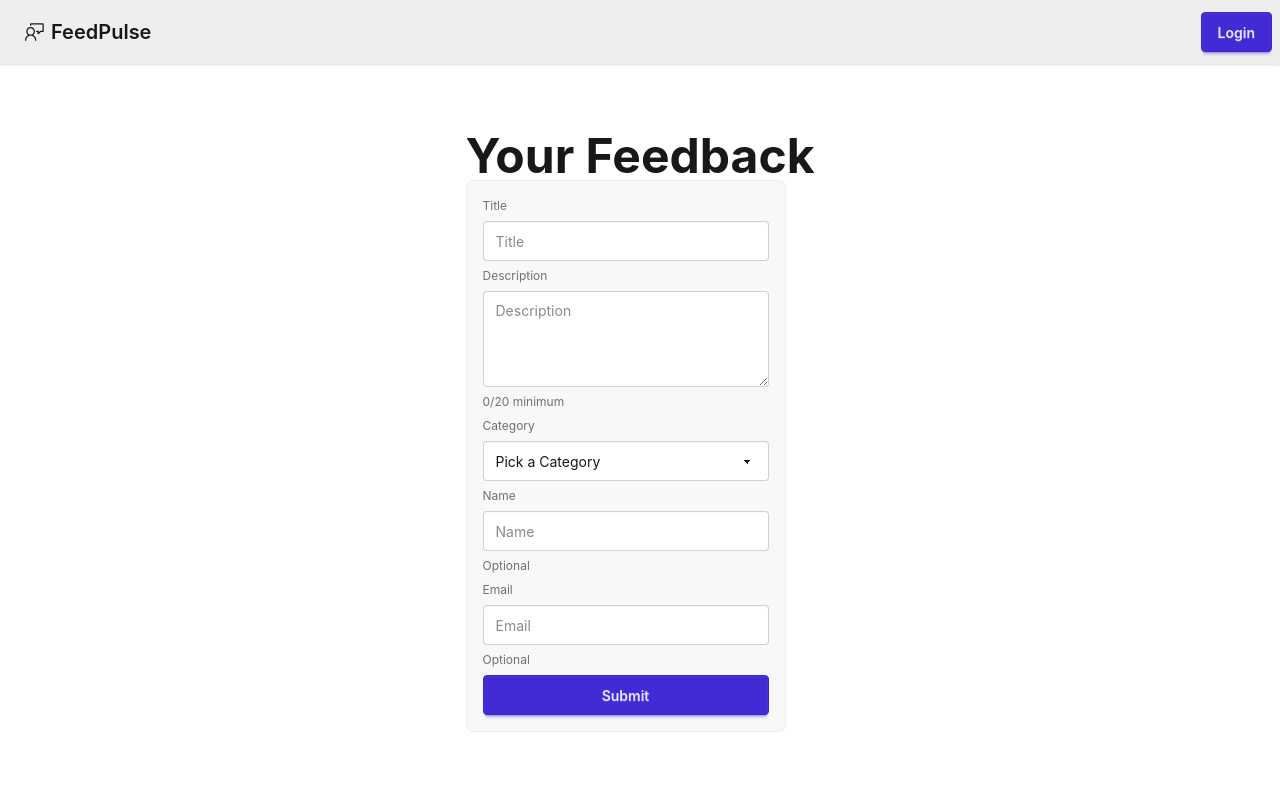
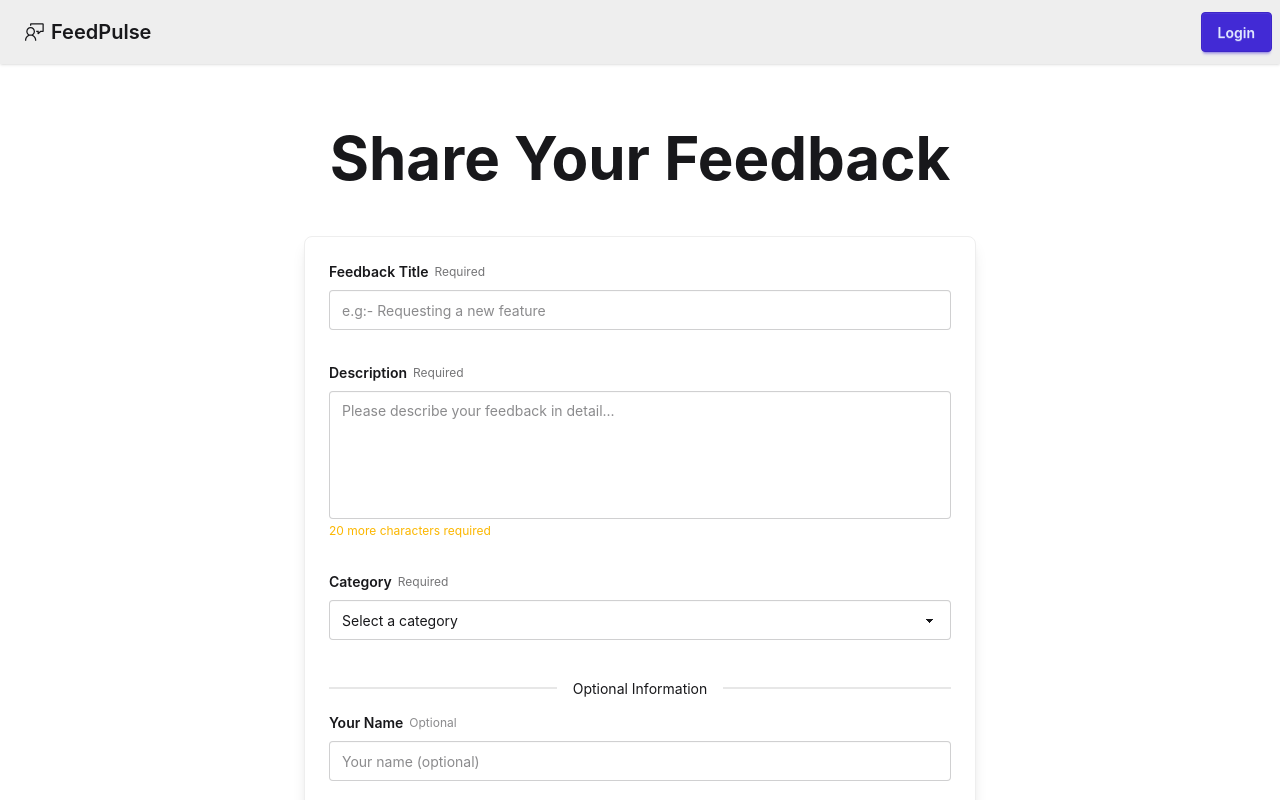
Before and after one commit to I-k-a-r-o-s/feedpulse_frontend, a React app: page / in a window 1280 px wide. Shown: the top 800 px of the page. Built offline with nearby package versions, Linux system fonts and the light colour scheme; the HTML template or start-up script is replaced by a standard one.

Commit message:
Landing page visual improvement assited with copilot

```diff
--- a/src/pages/Home.jsx
+++ b/src/pages/Home.jsx
@@ -1,5 +1,6 @@
 import { useState } from "react";
 import toast from "react-hot-toast";
+import { GoCheck } from "react-icons/go";
 
 const Home = () => {
   const [formData, setFormData] = useState({
@@ -35,82 +36,159 @@ const Home = () => {
     }
   };
   return (
-    <div className="hero bg-base-100 min-h-[calc(100vh-4rem)]">
-      <div className="hero-content text-center">
-        <div className="max-w-md">
-          <h1 className="text-5xl font-bold">Your Feedback</h1>
-          <form onSubmit={handleSubmit}>
-            <fieldset className="fieldset bg-base-200 border-base-300 rounded-box w-xs border p-4">
-              <label className="label">Title</label>
+    <div className="hero bg-base-100 min-h-[calc(100vh-4rem)] py-8 md:py-12">
+      <div className="hero-content w-full px-4 md:px-6">
+        <div className="w-full max-w-2xl">
+          <div className="text-center mb-8 md:mb-12">
+            <h1 className="text-4xl md:text-5xl lg:text-6xl font-bold text-base-content mb-2">
+              Share Your Feedback
+            </h1>
+          </div>
+
+          <form onSubmit={handleSubmit} className="w-full">
+            <div className="card bg-base-100 shadow-lg border border-base-300">
+              <div className="card-body space-y-6">
+                {/* Title Input */}
+                <div className="form-control w-full">
+                  <label className="label pb-2">
+                    <span className="label-text font-semibold text-base-content">
+                      Feedback Title
+                    </span>
+                    <span className="label-text-alt text-xs">Required</span>
+                  </label>
                   <input
                     type="text"
-                className="input"
-                placeholder="Title"
+                    className="input input-bordered w-full focus:input-primary transition-colors"
+                    placeholder="e.g:- Requesting a new feature"
                     name="title"
                     value={formData.title}
                     onChange={handleChange}
                     required
                   />
+                </div>
 
-              <label className="label">Description</label>
+                {/* Description Input */}
+                <div className="form-control w-full">
+                  <label className="label pb-2">
+                    <span className="label-text font-semibold text-base-content">
+                      Description
+                    </span>
+                    <span className="label-text-alt text-xs">Required</span>
+                  </label>
                   <textarea
-                className="textarea h-24"
-                placeholder="Description"
+                    className="textarea textarea-bordered w-full h-28 md:h-32 resize-none focus:textarea-primary transition-colors"
+                    placeholder="Please describe your feedback in detail..."
                     name="description"
                     value={formData.description}
                     onChange={handleChange}
                     required
                     minLength={20}
-              ></textarea>
-              <span className="label">{descriptionLength}/20 minimum</span>
+                  />
+                  <label className="label pt-1 flex items-center gap-1">
+                    <span
+                      className={`label-text-alt text-xs flex items-center gap-1 ${
+                        descriptionLength < 20 ? "text-warning" : "text-success"
+                      }`}
+                    >
+                      {descriptionLength < 20 ? (
+                        `${20 - descriptionLength} more characters required`
+                      ) : (
+                        <>
+                          <GoCheck size={20} />
+                          <span>Minimum met</span>
+                        </>
+                      )}
+                    </span>
+                  </label>
+                </div>
 
-              <label className="label">Category</label>
+                {/* Category Select */}
+                <div className="form-control w-full">
+                  <label className="label pb-2">
+                    <span className="label-text font-semibold text-base-content">
+                      Category
+                    </span>
+                    <span className="label-text-alt text-xs">Required</span>
+                  </label>
                   <select
-                className="select"
+                    className="select select-bordered w-full focus:select-primary transition-colors"
                     name="category"
                     value={formData.category}
                     onChange={handleChange}
                     required
                   >
                     <option disabled value="">
-                  Pick a Category
+                      Select a category
                     </option>
-                <option>Bug</option>
-                <option>Feature Request</option>
-                <option>Improvement</option>
-                <option>Other</option>
+                    <option value="Bug">Bug Report</option>
+                    <option value="Feature Request">Feature Request</option>
+                    <option value="Improvement">Improvement</option>
+                    <option value="Other">Other</option>
                   </select>
+                </div>
 
-              <label className="label">Name</label>
+                {/* Divider */}
+                <div className="divider my-2">Optional Information</div>
+
+                {/* Name Input */}
+                <div className="form-control w-full">
+                  <label className="label pb-2">
+                    <span className="label-text font-semibold text-base-content">
+                      Your Name
+                    </span>
+                    <span className="label-text-alt text-xs text-base-content/50">
+                      Optional
+                    </span>
+                  </label>
                   <input
                     type="text"
-                className="input"
-                placeholder="Name"
+                    className="input input-bordered w-full focus:input-primary transition-colors"
+                    placeholder="Your name (optional)"
                     name="name"
                     value={formData.name}
                     onChange={handleChange}
                   />
-              <span className="label">Optional</span>
+                </div>
 
-              <label className="label">Email</label>
+                {/* Email Input */}
+                <div className="form-control w-full">
+                  <label className="label pb-2">
+                    <span className="label-text font-semibold text-base-content">
+                      Email Address
+                    </span>
+                    <span className="label-text-alt text-xs text-base-content/50">
+                      Optional
+                    </span>
+                  </label>
                   <input
                     type="email"
-                className="input validator"
-                placeholder="Email"
+                    className="input input-bordered validator w-full focus:input-primary transition-colors"
+                    placeholder="your.email@example.com (optional)"
                     name="email"
                     value={formData.email}
                     onChange={handleChange}
                   />
-              <span className="label">Optional</span>
+                </div>
 
-              <button className="btn btn-primary" onSubmit={handleSubmit}>
+                {/* Submit Button */}
+                <div className="card-actions justify-center md:justify-end pt-4">
+                  <button
+                    type="submit"
+                    className="btn btn-primary btn-lg w-full sm:w-auto gap-2"
+                    disabled={loading}
+                  >
                     {loading ? (
-                  <span className="loading loading-dots loading-sm"></span>
+                      <>
+                        <span className="loading loading-spinner loading-sm"></span>
+                        Submitting...
+                      </>
                     ) : (
-                  "Submit"
+                      "Submit Feedback"
                     )}
                   </button>
-            </fieldset>
+                </div>
+              </div>
+            </div>
           </form>
         </div>
       </div>
```
Lines whose indentation alone changed are shown as unchanged.
